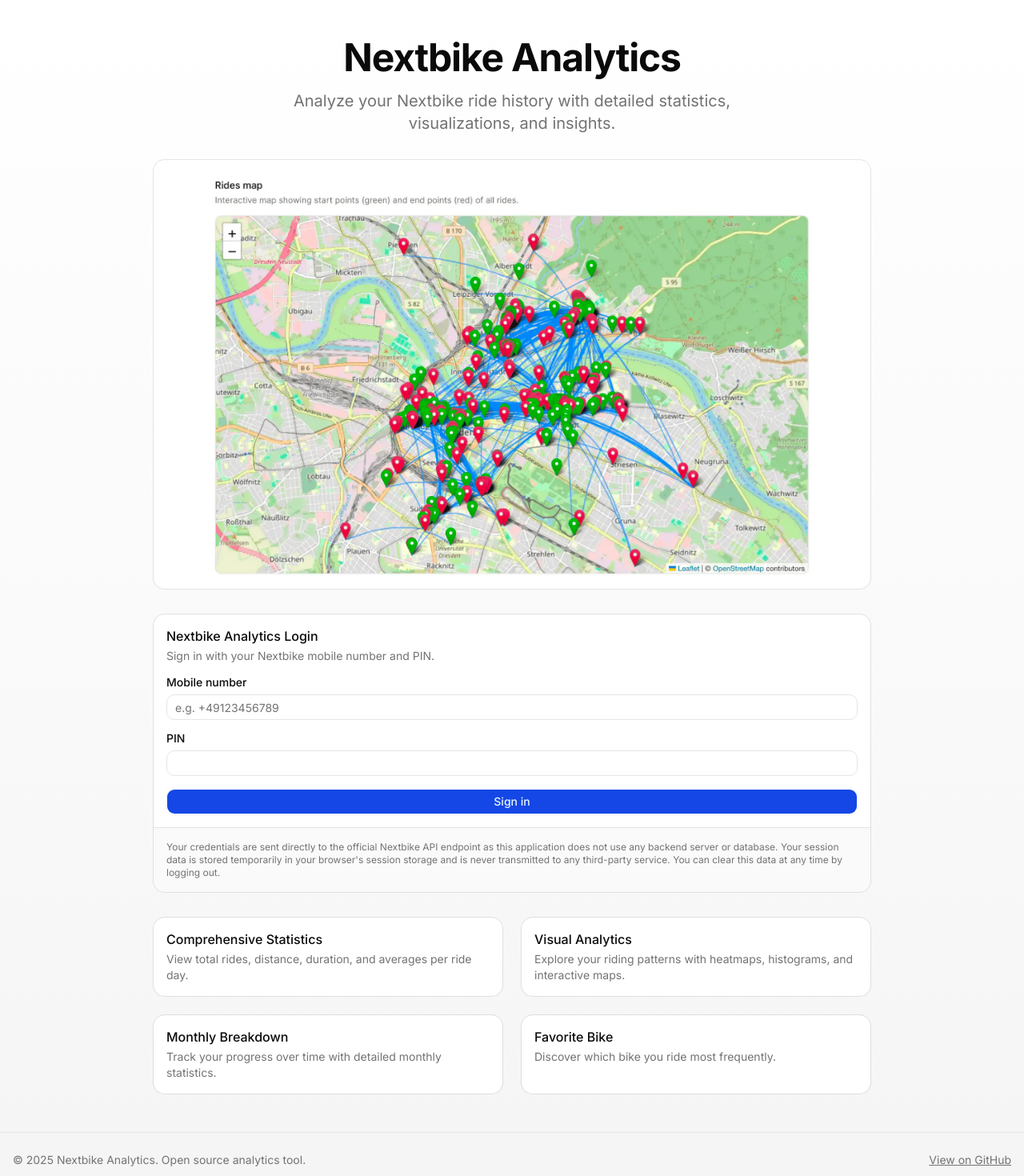
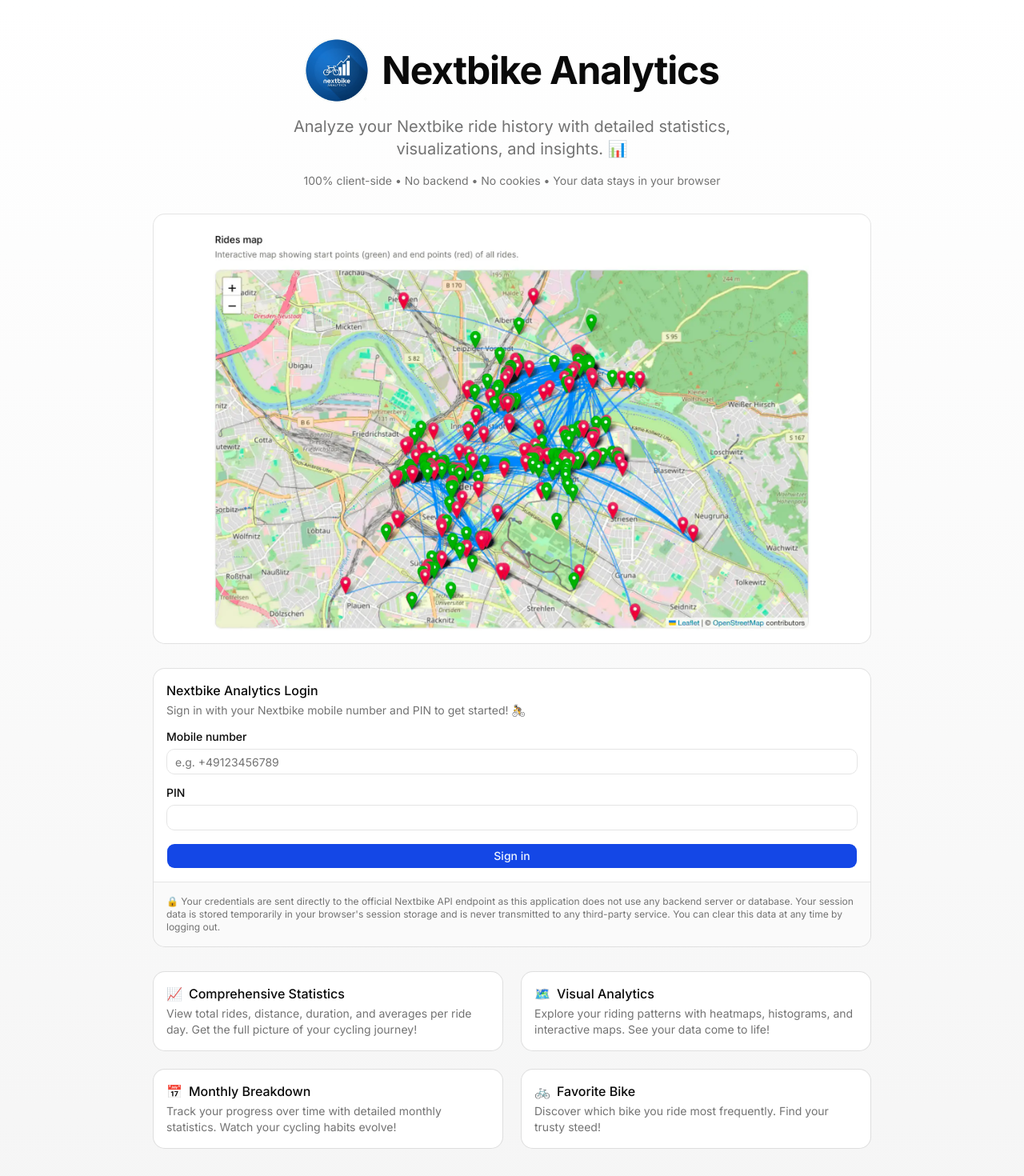
Before and after one commit to rFranzr/nextbike-analytics, a Next.js app: page / in a window 1280 px wide. Shown: the top 1470 px of the page at 80% size. Built offline with nearby package versions, Linux system fonts and the light colour scheme.

Commit message:
Feat: improve ui

```diff
--- a/app/analytics/page.tsx
+++ b/app/analytics/page.tsx
@@ -211,6 +211,21 @@
             )}
           </p>
         </div>
+        <div className="flex items-center gap-3">
+          <Button
+            variant="default"
+            size="sm"
+            className="bg-blue-600 hover:bg-blue-700 text-white"
+            asChild
+          >
+            <a
+              href="https://buymeacoffee.com/rfranzr"
+              target="_blank"
+              rel="noopener noreferrer"
+            >
+              ☕ Buy me a coffee
+            </a>
+          </Button>
           <Button
             variant="outline"
             size="sm"
@@ -223,6 +238,7 @@
           >
             Log out
           </Button>
+        </div>
       </header>
 
       <main className="mx-auto flex w-full max-w-5xl flex-1 flex-col gap-4">
--- a/app/page.tsx
+++ b/app/page.tsx
@@ -10,11 +10,24 @@
           <div className="mx-auto max-w-4xl space-y-8">
             {/* Hero Section */}
             <div className="text-center space-y-4">
-              <h1 className="text-4xl font-bold tracking-tight sm:text-5xl">
-                Nextbike Analytics
-              </h1>
+              <div className="flex items-center justify-center gap-4">
+                <Image
+                  src="/logo.webp"
+                  alt="Nextbike Analytics Logo"
+                  width={80}
+                  height={80}
+                  className="object-contain"
+                  priority
+                />
+                <h1 className="text-4xl font-bold tracking-tight sm:text-5xl">
+                   Nextbike Analytics
+                </h1>
+              </div>
               <p className="text-xl text-muted-foreground max-w-2xl mx-auto">
-                Analyze your Nextbike ride history with detailed statistics, visualizations, and insights.
+                Analyze your Nextbike ride history with detailed statistics, visualizations, and insights. 📊
+              </p>
+              <p className="text-sm text-muted-foreground max-w-2xl mx-auto mt-2">
+                100% client-side • No backend • No cookies • Your data stays in your browser
               </p>
             </div>
 
@@ -43,35 +56,43 @@
 
             {/* Features Section */}
             <div className="grid gap-6 md:grid-cols-2">
-              <Card>
+              <Card className="hover:shadow-lg transition-shadow">
                 <CardHeader>
-                  <CardTitle>Comprehensive Statistics</CardTitle>
+                  <CardTitle className="flex items-center gap-2">
+                    <span>📈</span> Comprehensive Statistics
+                  </CardTitle>
                   <CardDescription>
-                    View total rides, distance, duration, and averages per ride day.
+                    View total rides, distance, duration, and averages per ride day. Get the full picture of your cycling journey!
                   </CardDescription>
                 </CardHeader>
               </Card>
-              <Card>
+              <Card className="hover:shadow-lg transition-shadow">
                 <CardHeader>
-                  <CardTitle>Visual Analytics</CardTitle>
+                  <CardTitle className="flex items-center gap-2">
+                    <span>🗺️</span> Visual Analytics
+                  </CardTitle>
                   <CardDescription>
-                    Explore your riding patterns with heatmaps, histograms, and interactive maps.
+                    Explore your riding patterns with heatmaps, histograms, and interactive maps. See your data come to life!
                   </CardDescription>
                 </CardHeader>
               </Card>
-              <Card>
+              <Card className="hover:shadow-lg transition-shadow">
                 <CardHeader>
-                  <CardTitle>Monthly Breakdown</CardTitle>
+                  <CardTitle className="flex items-center gap-2">
+                    <span>📅</span> Monthly Breakdown
+                  </CardTitle>
                   <CardDescription>
-                    Track your progress over time with detailed monthly statistics.
+                    Track your progress over time with detailed monthly statistics. Watch your cycling habits evolve!
                   </CardDescription>
                 </CardHeader>
               </Card>
-              <Card>
+              <Card className="hover:shadow-lg transition-shadow">
                 <CardHeader>
-                  <CardTitle>Favorite Bike</CardTitle>
+                  <CardTitle className="flex items-center gap-2">
+                    <span>🚲</span> Favorite Bike
+                  </CardTitle>
                   <CardDescription>
-                    Discover which bike you ride most frequently.
+                    Discover which bike you ride most frequently. Find your trusty steed!
                   </CardDescription>
                 </CardHeader>
               </Card>
@@ -86,7 +107,7 @@
         <div className="container mx-auto px-4">
           <div className="flex flex-col items-center justify-between gap-4 md:flex-row">
             <p className="text-sm text-muted-foreground">
-              © {new Date().getFullYear()} Nextbike Analytics. Open source analytics tool.
+              © {new Date().getFullYear()} Nextbike Analytics. Made with ❤️ for the Nextbike community 🚴‍♂️🚴‍♀️
             </p>
             <a
               href="https://github.com/yourusername/nextbike-analysis"
--- a/components/login-form.tsx
+++ b/components/login-form.tsx
@@ -88,7 +88,7 @@
       <Card className="w-full">
         <CardHeader>
           <CardTitle>Nextbike Analytics Login</CardTitle>
-          <CardDescription>Sign in with your Nextbike mobile number and PIN.</CardDescription>
+          <CardDescription>Sign in with your Nextbike mobile number and PIN to get started! 🚴</CardDescription>
         </CardHeader>
         <CardContent>
           <form className="space-y-4" onSubmit={handleSubmit}>
@@ -120,13 +120,13 @@
             </div>
             {error ? <p className="text-sm text-destructive">{error}</p> : null}
             <Button type="submit" className="w-full" disabled={isLoading}>
-              {isLoading ? "Signing in…" : "Sign in"}
+              {isLoading ? "Signing in… 🚴" : "Sign in"}
             </Button>
           </form>
         </CardContent>
         <CardFooter>
           <p className="text-xs text-muted-foreground">
-            Your credentials are sent directly to the official Nextbike API endpoint as this application does not use any backend server or database. Your session data is stored temporarily in your browser&apos;s session storage and is never transmitted to any third-party service. You can clear this data at any time by logging out.
+            🔒 Your credentials are sent directly to the official Nextbike API endpoint as this application does not use any backend server or database. Your session data is stored temporarily in your browser&apos;s session storage and is never transmitted to any third-party service. You can clear this data at any time by logging out.
           </p>
         </CardFooter>
       </Card>
```
Also changed, not shown: public/logo.webp (added), 1 other file (tests, documents, lock files or other folders). Lines whose indentation alone changed are shown as unchanged.
